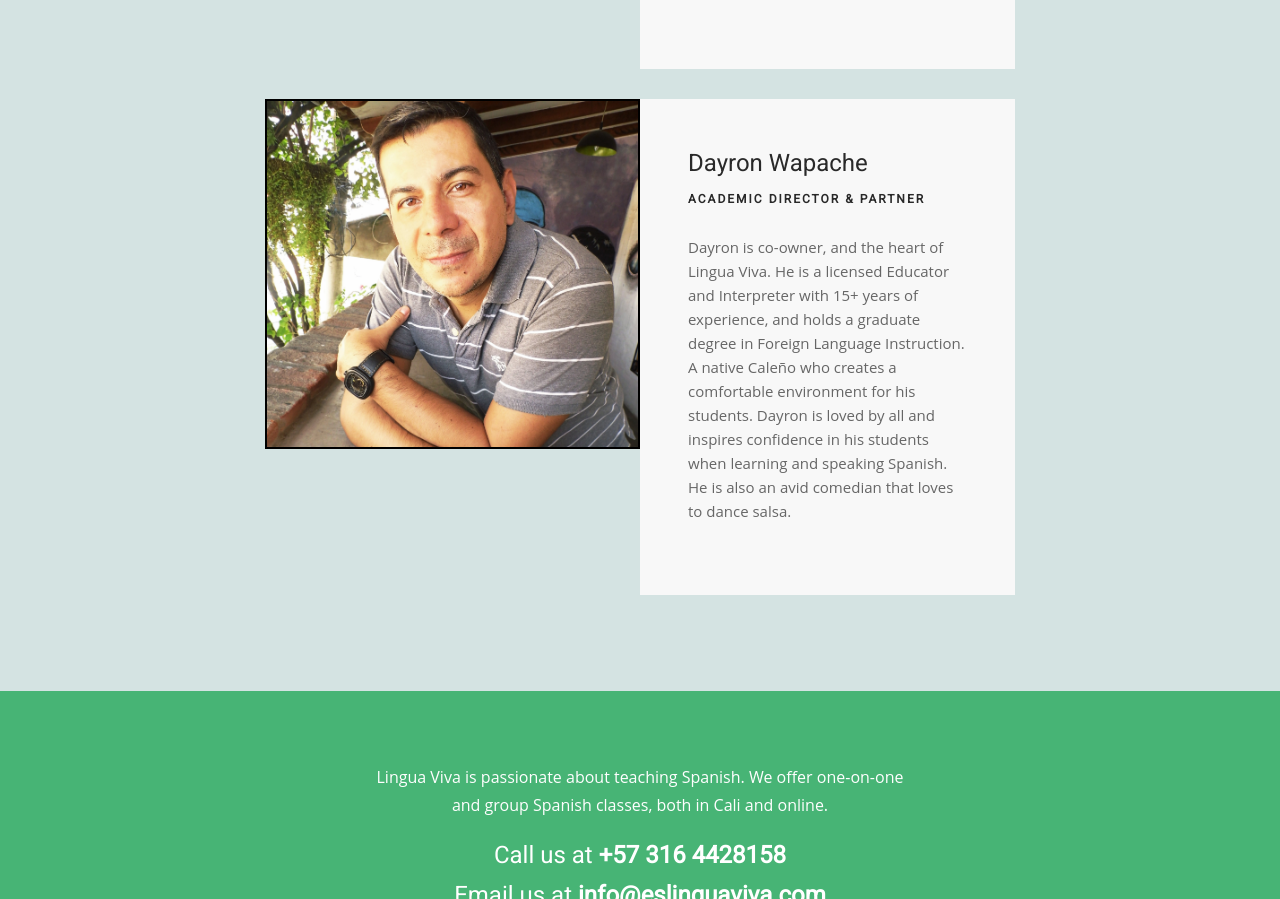
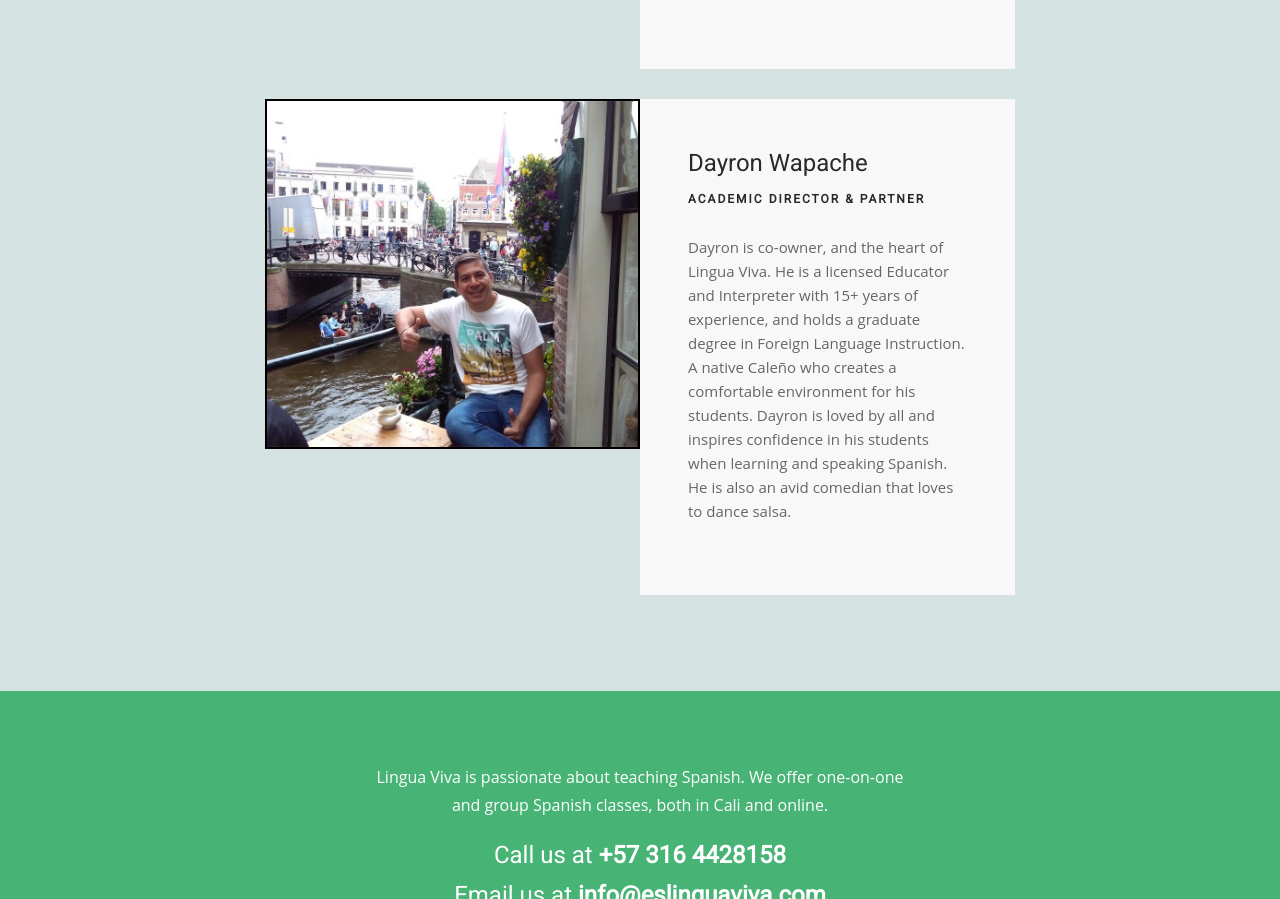
Before and after one commit to alemacgo/eslinguaviva, a plain HTML site: page teachers/index.html in a window 1280 px wide. Shown: the part 2698-3597 px from the top of the page. Drawn offline with Linux system fonts and the light colour scheme.

Commit message:
Revert to Dayron's old image

```diff
--- a/teachers/index.html
+++ b/teachers/index.html
@@ -138,7 +138,7 @@
                             <div class="horizontal-tile">
 		                        <div class="tile-left">
 		                                <div style="border: 2px solid #000" class="background-image-holder">
-		                                    <img alt="Dayron, Academic Director at Lingua Viva" class="background-image" src="../img/dayron.jpg">
+		                                    <img alt="Dayron, Academic Director at Lingua Viva" class="background-image" src="../img/dayron-teacher.jpg">
 		                                </div>
 		                        </div>
 		                        <div class="tile-right bg-secondary">
```
Also changed, not shown: img/dayron-teacher.jpg (added).
